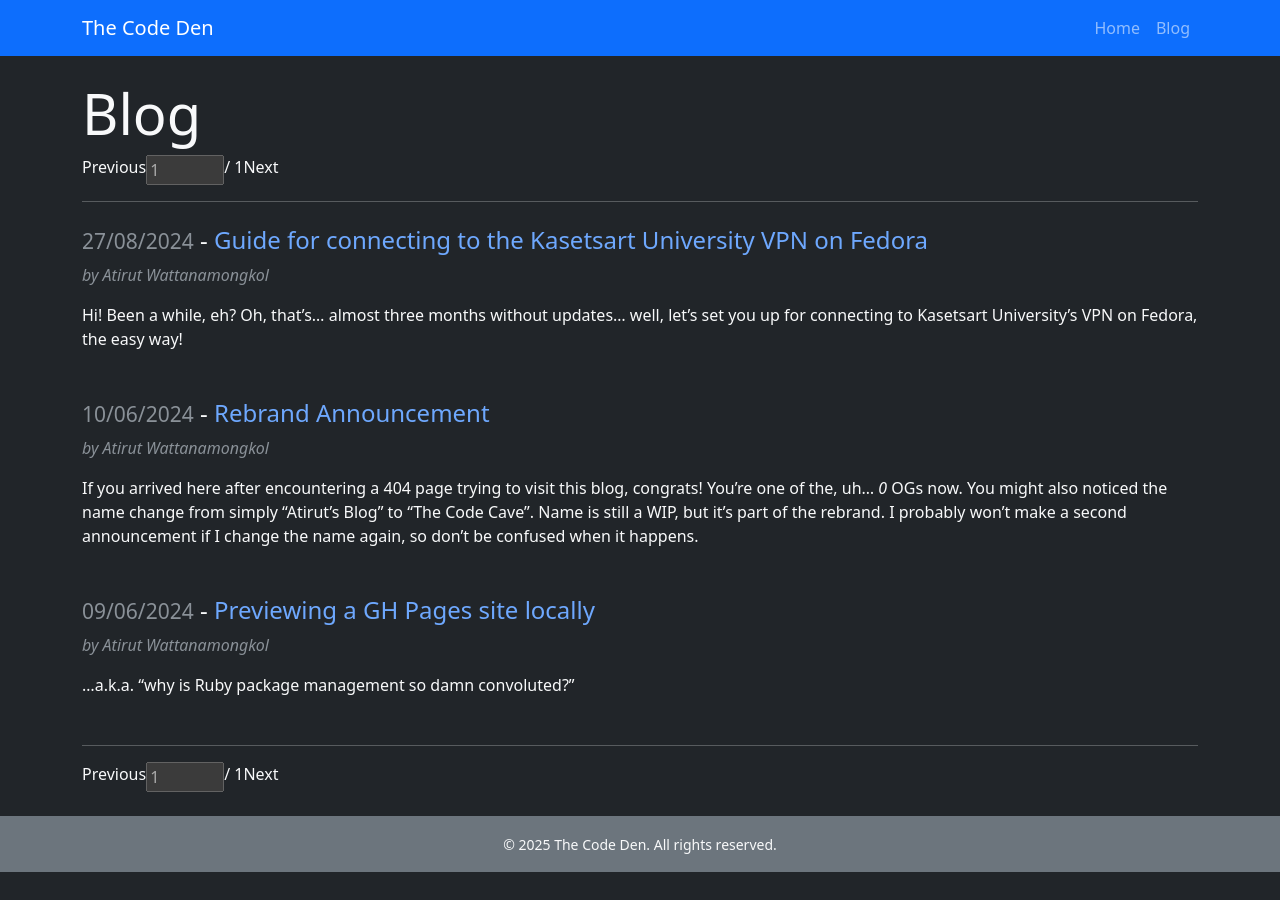
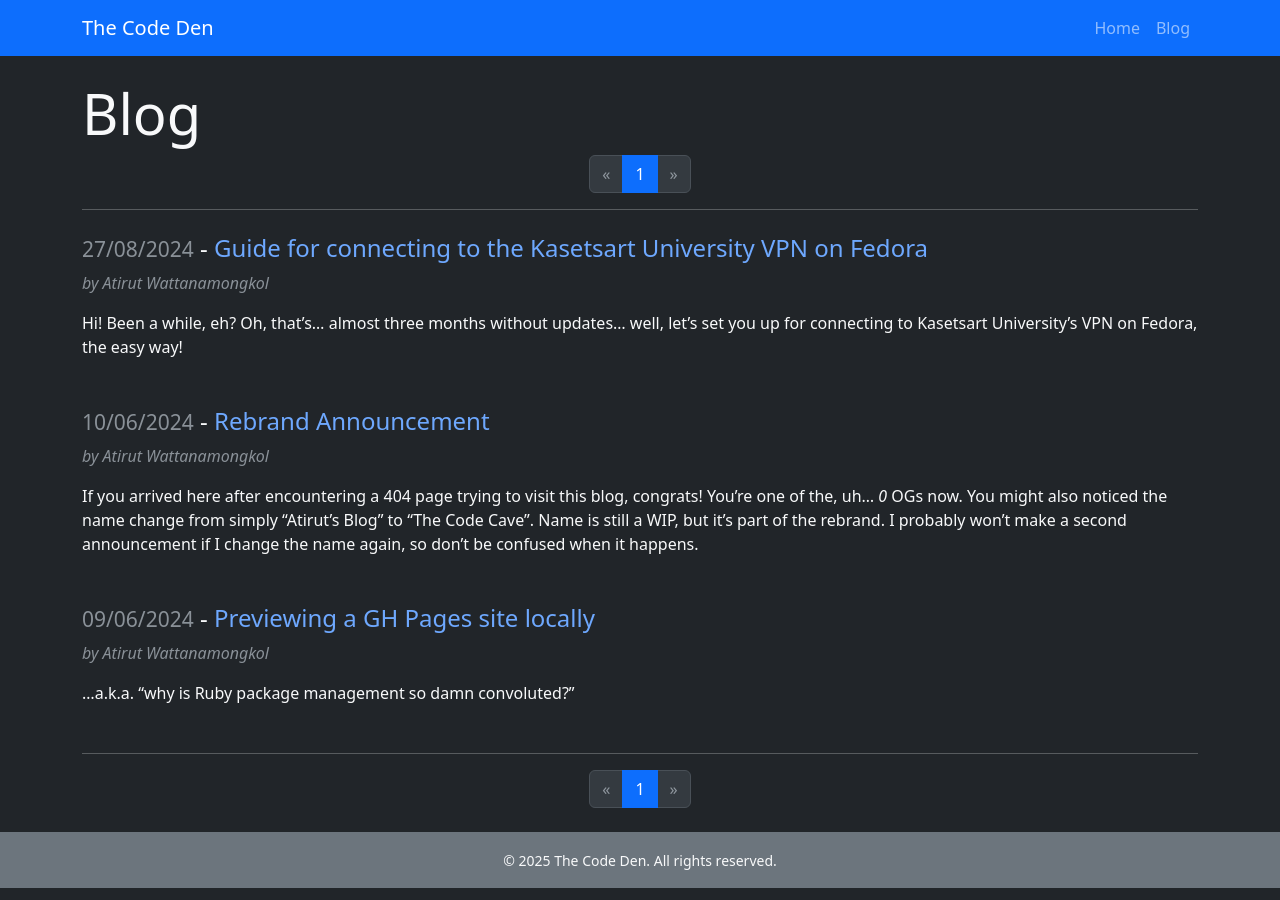
Before and after one commit to atirut-w/atirut-w.github.io, a Jekyll site: the page built from blog/index.html, in a window 1280 px wide. Built offline with Jekyll 4.4.1, drawn with Linux system fonts in a browser that asks for light colours; the list of posts is cut into pages by our own code.

Commit message:
Overhaul pagination include

```diff
--- a/_includes/pagination.html
+++ b/_includes/pagination.html
@@ -1,17 +1,51 @@
-<!-- TODO: Make current page input interactive -->
-<form class="pagination">
+<nav aria-label="Page navigation">
+  <ul class="pagination justify-content-center">
     {% if paginator.previous_page %}
-        <a href="{{ paginator.previous_page_path }}">Previous</a>
+      <li class="page-item">
+        <a class="page-link" href="{{ paginator.previous_page_path }}" aria-label="Previous">
+          <span aria-hidden="true">&laquo;</span>
+          <span class="visually-hidden">Previous</span>
+        </a>
+      </li>
     {% else %}
-        <span>Previous</span>
+      <li class="page-item disabled">
+        <span class="page-link" aria-label="Previous">
+          <span aria-hidden="true">&laquo;</span>
+          <span class="visually-hidden">Previous</span>
+        </span>
+      </li>
     {% endif %}
 
-    <input type="number" name="page" value="{{ paginator.page }}" min="1" max="{{ paginator.total_pages }}" size="4" disabled>
-    <span>/ {{ paginator.total_pages }}</span>
+    {% for page_number in (1..paginator.total_pages) %}
+      {% if page_number == paginator.page %}
+        <li class="page-item active" aria-current="page">
+          <span class="page-link">{{ page_number }}</span>
+        </li>
+      {% else %}
+        <li class="page-item">
+          {% if page_number == 1 %}
+            <a class="page-link" href="{{ '/blog/' | relative_url }}">{{ page_number }}</a>
+          {% else %}
+            <a class="page-link" href="{{ site.paginate_path | replace: ':num', page_number | relative_url }}">{{ page_number }}</a>
+          {% endif %}
+        </li>
+      {% endif %}
+    {% endfor %}
 
     {% if paginator.next_page %}
-        <a href="{{ paginator.next_page_path }}">Next</a>
+      <li class="page-item">
+        <a class="page-link" href="{{ paginator.next_page_path }}" aria-label="Next">
+          <span aria-hidden="true">&raquo;</span>
+          <span class="visually-hidden">Next</span>
+        </a>
+      </li>
     {% else %}
-        <span>Next</span>
+      <li class="page-item disabled">
+        <span class="page-link" aria-label="Next">
+          <span aria-hidden="true">&raquo;</span>
+          <span class="visually-hidden">Next</span>
+        </span>
+      </li>
     {% endif %}
-</form>
+  </ul>
+</nav>
```
